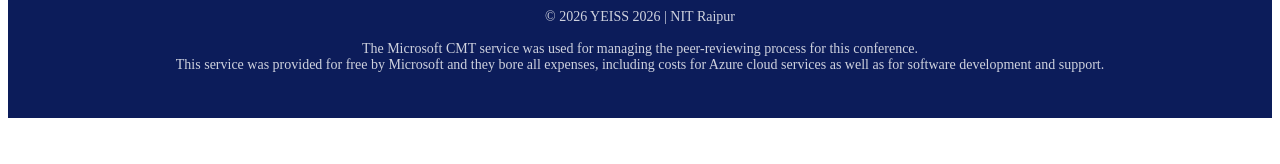
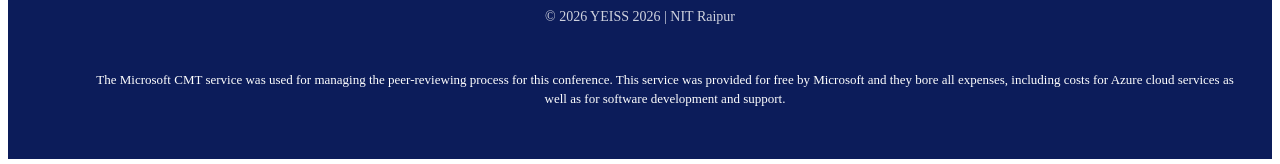
Before and after one commit to shhriiii/inae, a React (Vite) app: page / in a window 1280 px wide. Shown: the part 4903-5067 px from the top of the page. Before the commit the page ends 5029 px from the top, so only its background shows below. Built offline with nearby package versions, Linux system fonts and the light colour scheme.

Commit message:
updated the website for the microsft cmt addition

```diff
--- a/index.html
+++ b/index.html
@@ -9,5 +9,11 @@
   <body>
     <div id="root"></div>
     <script type="module" src="/src/main.jsx"></script>
+<div class="cmt-footer">
+  <p>
+    The Microsoft CMT service was used for managing the peer-reviewing process for this conference.
+    This service was provided for free by Microsoft and they bore all expenses, including costs for Azure cloud services as well as for software development and support.
+  </p>
+</div>
   </body>
 </html>
--- a/src/components/Footer.jsx
+++ b/src/components/Footer.jsx
@@ -32,8 +32,8 @@ const Footer = () => {
       <p className="footer-bottom">
         © 2026 YEISS 2026 | NIT Raipur
         <br></br>
-        <br></br>
-        The Microsoft CMT service was used for managing the peer-reviewing process for this conference.<br></br> This service was provided for free by Microsoft and they bore all expenses, including costs for Azure cloud services as well as for software development and support.
+        {/* <br></br>
+        The Microsoft CMT service was used for managing the peer-reviewing process for this conference.<br></br> This service was provided for free by Microsoft and they bore all expenses, including costs for Azure cloud services as well as for software development and support. */}
       </p>
 
     </footer>
--- a/src/index.css
+++ b/src/index.css
@@ -10,3 +10,18 @@ a:visited {
 a:hover {
   color: #ffcc00; /* optional hover effect */
 }
+.cmt-footer {
+  background: #0c1c5a;
+  color: white;
+  text-align: center;
+   padding-top: px;
+  padding-right: 30px;
+  padding-bottom: 50px;
+  padding-left: 80px;
+  font-size: 13px;
+  line-height: 1.5;
+}
+
+.cmt-footer p {
+  margin: 0;
+}
```
